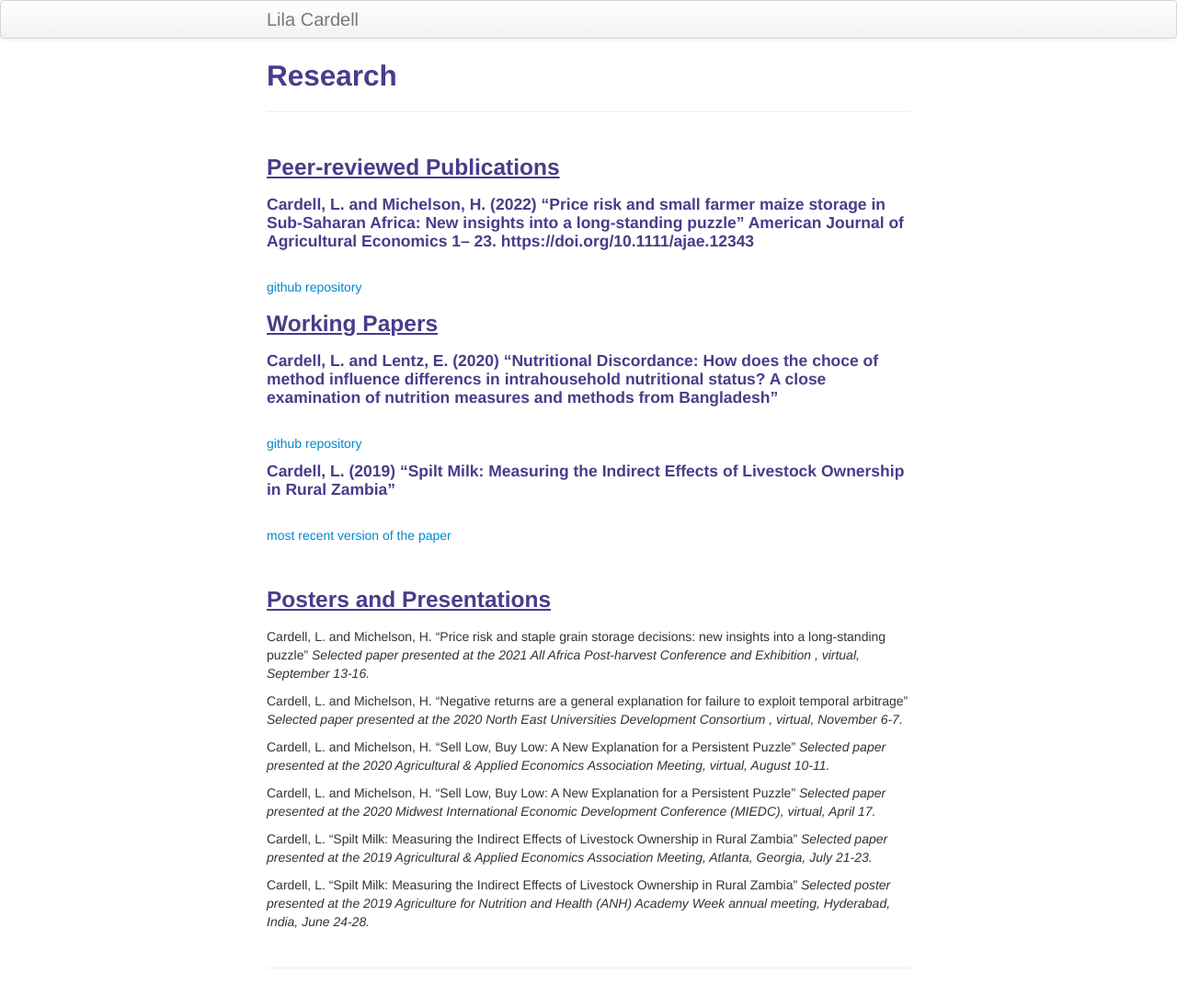
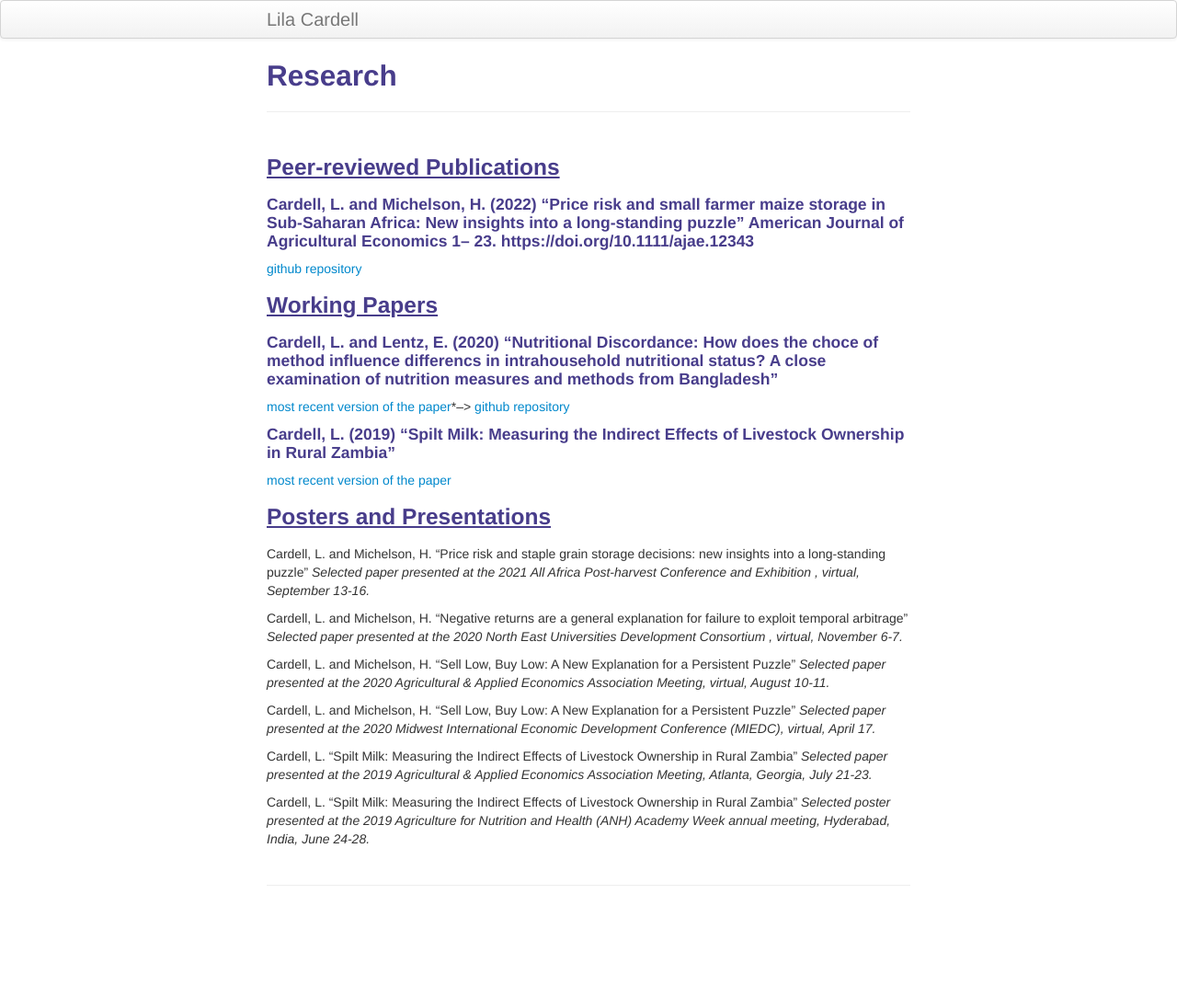
Before and after one commit to lilacardell/lilacardell.github.io, a Jekyll site: the page built from pages/research.md, in a window 1280 px wide. Shown: the whole page at 92% size. Built offline with Jekyll 4.4.1, drawn with Linux system fonts in a browser that asks for light colours; after the commit the page ends 994 px from its top, so only the background shows below that.

Commit message:
Update research.md

```diff
--- a/pages/research.md
+++ b/pages/research.md
@@ -10,27 +10,20 @@ description: Lila Cardell's research
 
 #### Cardell, L. and Michelson, H. (2022) "Price risk and small farmer maize storage in Sub-Saharan Africa: New insights into a long-standing puzzle" American Journal of Agricultural Economics 1– 23. https://doi.org/10.1111/ajae.12343
 <!--*In this paper.*-->
-<br>
  <a href="https://github.com/lilacardell/CardellMichelson2022">github repository</a>
 <br>
 
 ### <u>Working Papers </u>
 
 #### Cardell, L. and Lentz, E. (2020) "Nutritional Discordance: How does the choce of method influence differencs in intrahousehold nutritional status? A close examination of nutrition measures and methods from Bangladesh"
-<!--*In this paper.
-<br>
 [most recent version of the paper]({{ BASE_PATH}}/pages/working_papers/CARDELL_Spilt Milk (2019).pdf)*-->
-<br>
  <a href="https://github.com/lilacardell/BIHS_Project">github repository</a>
 <br>
 
 
 
 #### Cardell, L. (2019) "Spilt Milk: Measuring the Indirect Effects of Livestock Ownership in Rural Zambia"
-<!--*In this paper.*-->
-<br>
 [most recent version of the paper]({{ BASE_PATH}}/pages/working_papers/SpiltMilk_030821.pdf)
-
 <br>
 
 
```
